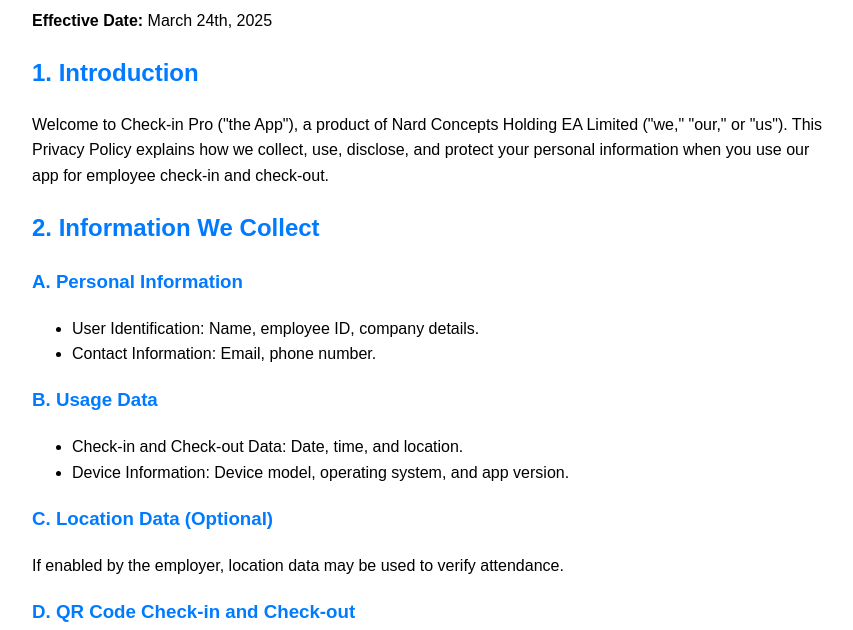
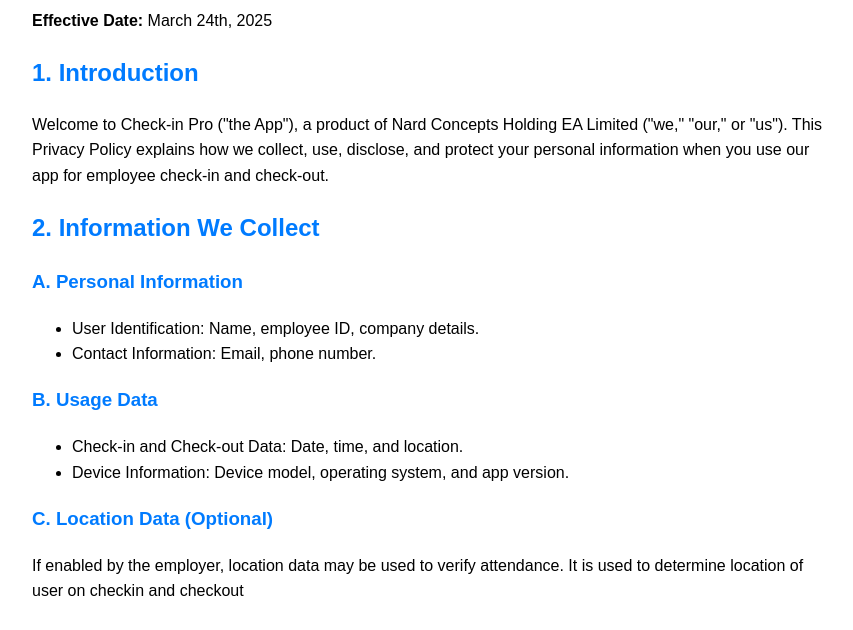
Before and after one commit to Richardmugi/Policypages, a plain HTML site: page CheckInPro-privacy-policy.html in a window 1280 px wide. Shown: the part 106-736 px from the top of the page, without its empty margins (208-1061 px from the left). Drawn offline with Linux system fonts and the light colour scheme.

Commit message:
Update CheckInPro-privacy-policy.html

```diff
--- a/CheckInPro-privacy-policy.html
+++ b/CheckInPro-privacy-policy.html
@@ -38,7 +38,7 @@
     </ul>
 
     <h3>C. Location Data (Optional)</h3>
-    <p>If enabled by the employer, location data may be used to verify attendance.</p>
+    <p>If enabled by the employer, location data may be used to verify attendance. It is used to determine location of user on checkin and checkout</p>
 
     <h3>D. QR Code Check-in and Check-out</h3>
     <ul>
```
